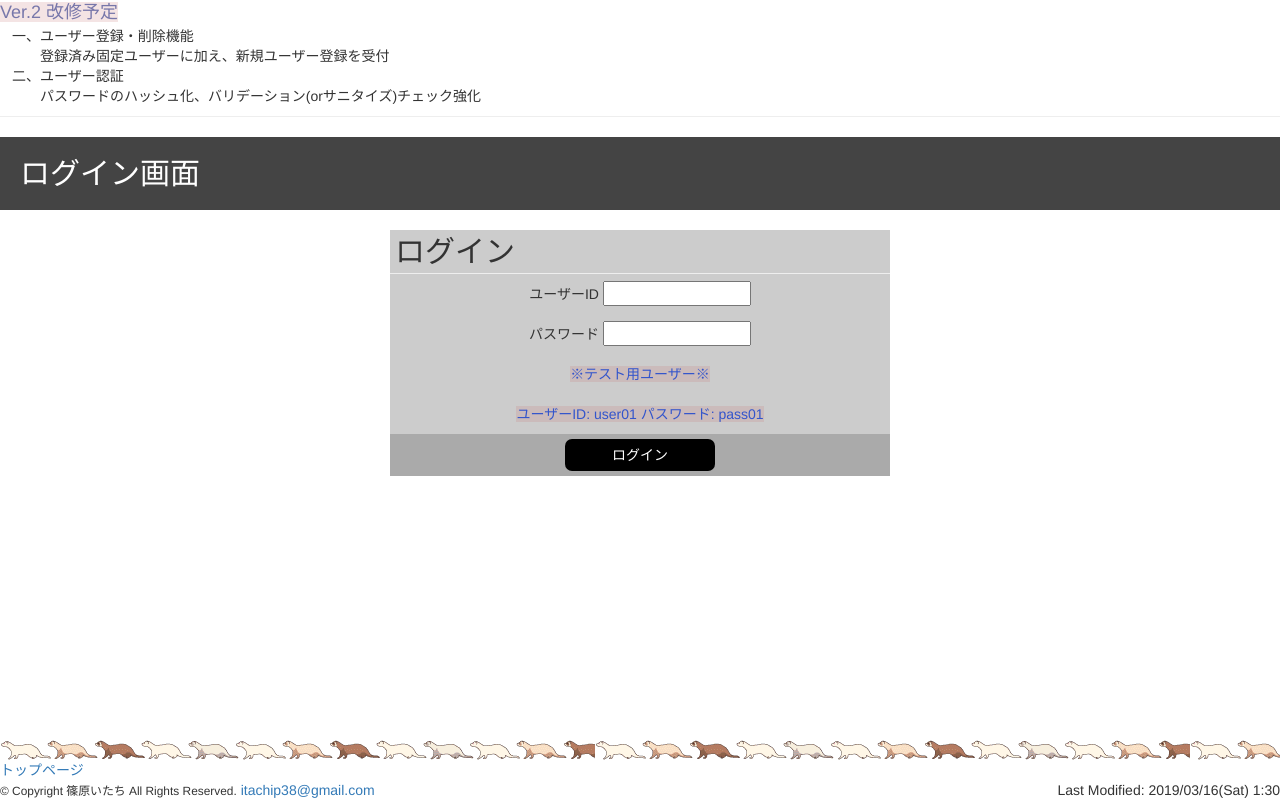
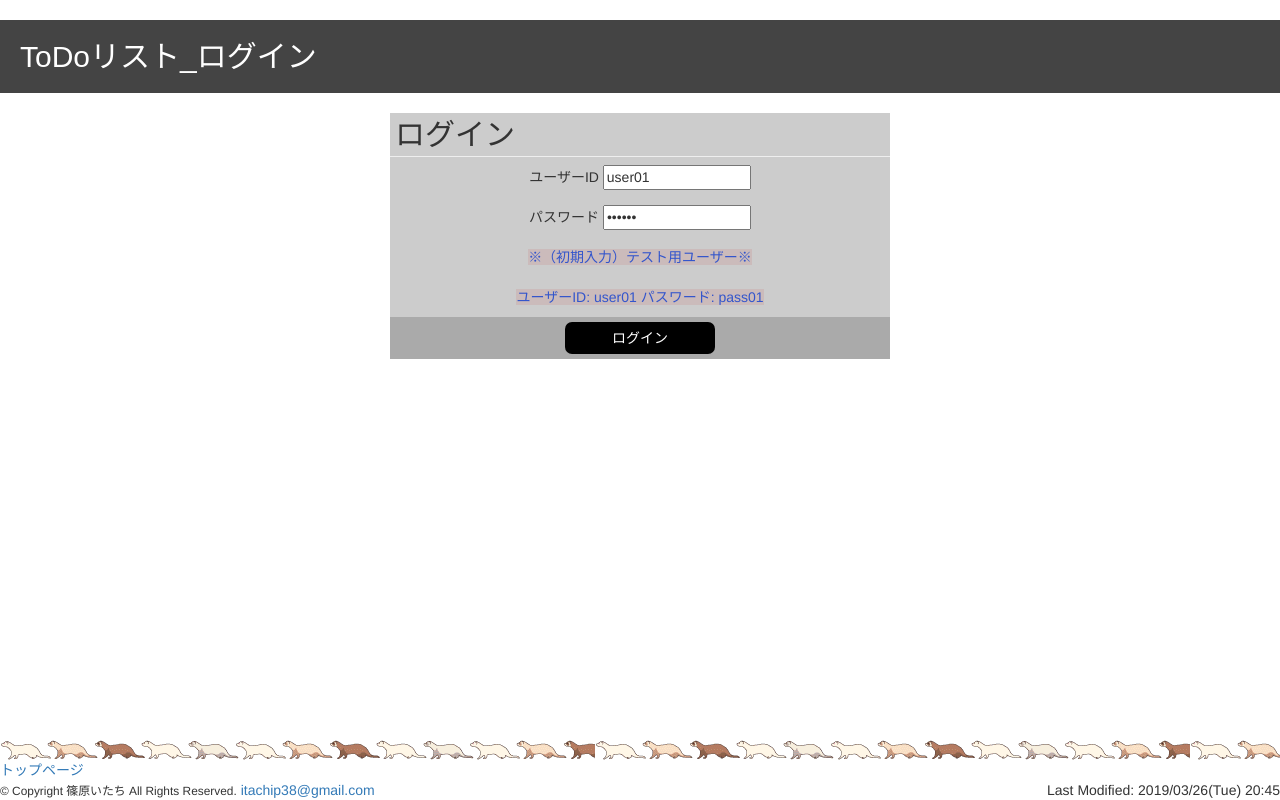
Before and after one commit to itachi-P/PHP_TODOList, a PHP site: page /php/login.php in a window 1280 px wide. Run offline with PHP 8.4, Linux system fonts and the light colour scheme.

Commit message:
:shirt: 更にkomakai見た目の微調整

```diff
--- a/css/home.css
+++ b/css/home.css
@@ -2,7 +2,7 @@
 
 html {
   position: relative;
-  min-height: 90%;
+  /*  min-height: 90%; */
 }
 
 body {
--- a/php/footer.tmp.php
+++ b/php/footer.tmp.php
@@ -7,5 +7,5 @@
 	<address style="display: inline;">
 		<a style="display: inline;">itachip38@gmail.com</a>
 	</address>
-	<div style="float:right">Last Modified: 2019/03/16(Sat) 1:30</div>
+	<div style="float:right">Last Modified: 2019/03/26(Tue) 20:45</div>
 </footer>
--- a/php/login.php
+++ b/php/login.php
@@ -18,6 +18,7 @@ require_once("header.tmp.php");
 ?>
 
 <body>
+<!--
 	<span style="color:#77a; font-size: 18px">Ver.2 改修予定</span>
 	<ol style="list-style-type: cjk-ideographic">
 		<li>ユーザー登録・削除機能</li>
@@ -26,7 +27,8 @@ require_once("header.tmp.php");
 			パスワードのハッシュ化、バリデーション(orサニタイズ)チェック強化
 	</ol>
 	<hr>
-	<h1 id="title">ログイン画面</h1>
+-->
+	<h1 id="title">ToDoリスト_ログイン</h1>
 	<div class="login-form">
 		<form method="post" action="./login_check.php">
 			<h2>ログイン</h2>
@@ -34,14 +36,14 @@ require_once("header.tmp.php");
 			<div class="inputs">
 				<p>
 					ユーザーID
-					<input type="text" name="userID" class="textbox" size="15" maxlength="15" required>
+					<input type="text" name="userID" class="textbox" size="15" maxlength="15" required value="user01">
 				</p>
 				<p>
 					パスワード
-					<input type="password" name="password" class="textbox" size="15" maxlength="15" required>
+					<input type="password" name="password" class="textbox" size="15" maxlength="15" required value="pass01">
 				</p>
 				<span>
-				※テスト用ユーザー※</br>
+				※（初期入力）テスト用ユーザー※</br>
 				ユーザーID: user01 パスワード: pass01
 				</span>
 			</div>
```
